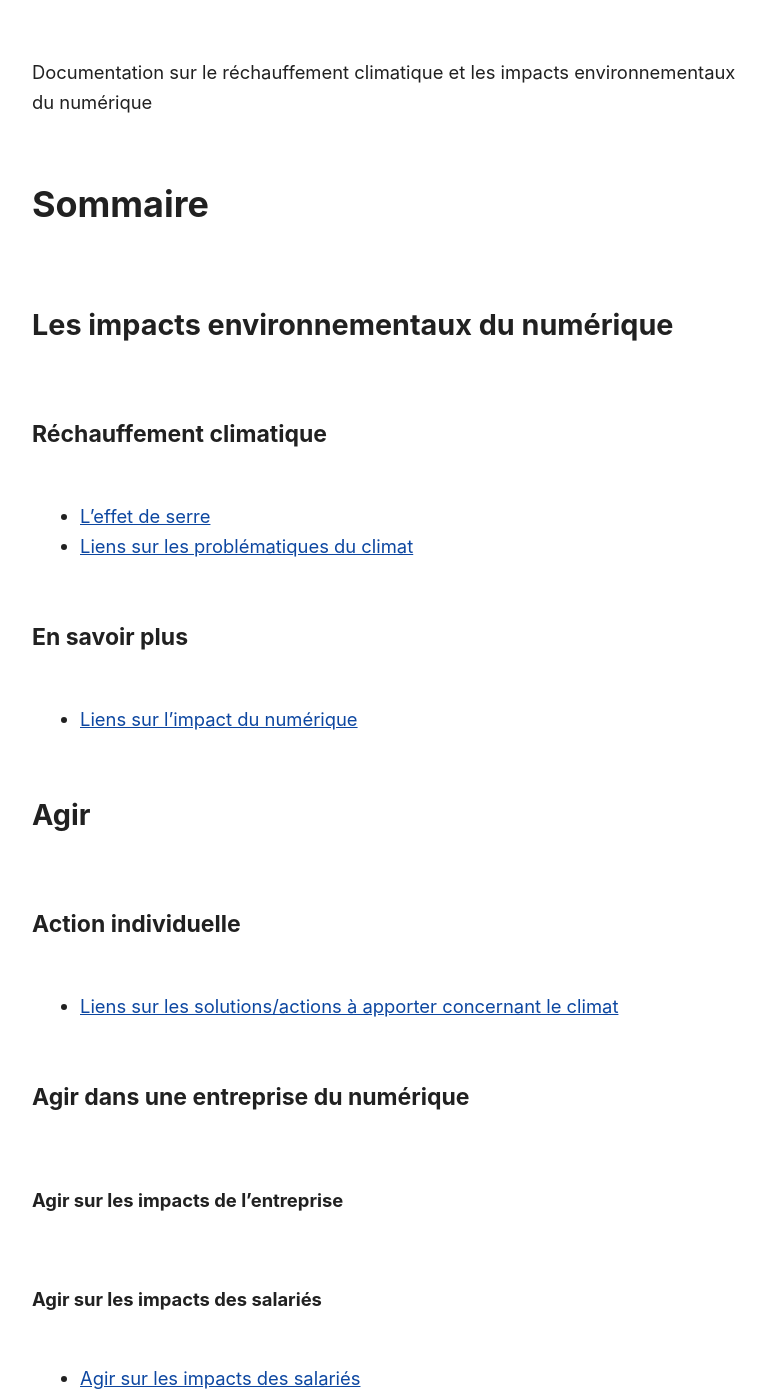
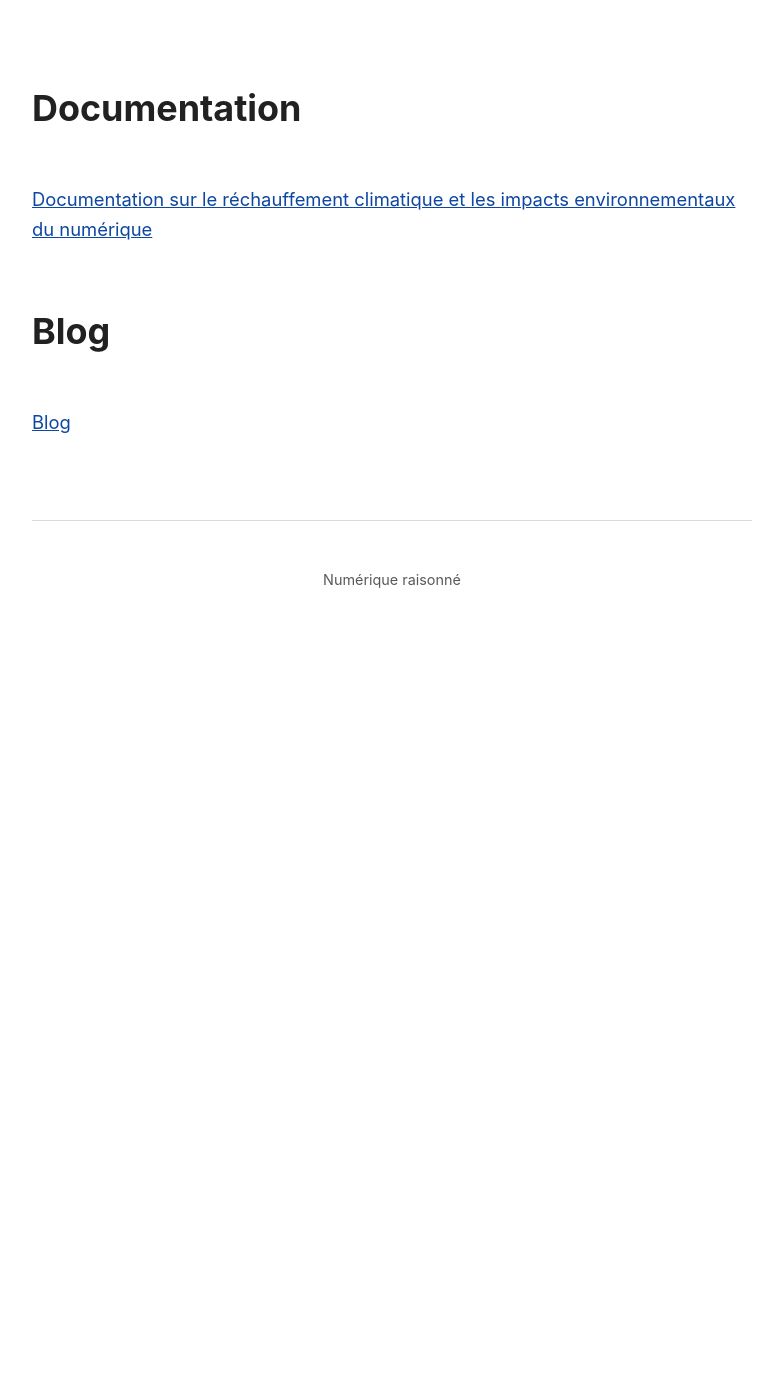
Before and after one commit to Slandais/slandais.github.io, a Jekyll site: the page built from index.md, in a window 1280 px wide and 1400 px high, scrolled down 331 px. Shown: the whole window, without its empty margins (248-1015 px from the left). Built offline with Jekyll 4.4.1, drawn with Linux system fonts in a browser that asks for light colours; after the commit the page ends 961 px from its top, so only the background shows below that; some of the changed text lies outside the part shown.

Commit message:
Update index.md

```diff
--- a/index.md
+++ b/index.md
@@ -5,39 +5,10 @@ title: Numérique raisonné
 
 # Accueil
 
-Documentation sur le réchauffement climatique et les impacts environnementaux du numérique
+## Documentation
 
-## Sommaire
+[Documentation sur le réchauffement climatique et les impacts environnementaux du numérique](./pages/doc.md)
 
-### Les impacts environnementaux du numérique
+## Blog
 
-#### Réchauffement climatique
-
-* [L'effet de serre](./pages/effetDeSerre.md)
-* [Liens sur les problématiques du climat](./pages/liensClimatProblemes.md)
-
-#### En savoir plus
-
-* [Liens sur l'impact du numérique](./pages/liensNumeriqueProblemes.md)
-
-### Agir
-
-#### Action individuelle
-
-* [Liens sur les solutions/actions à apporter concernant le climat](./pages/liensClimatSolutions.md)
-
-#### Agir dans une entreprise du numérique
-
-##### Agir sur les impacts de l'entreprise
-
-##### Agir sur les impacts des salariés
-
-* [Agir sur les impacts des salariés](./pages/liensActionsSalaries.md)
-
-##### Agir sur les impacts de ses clients
-
-###### GreenTech
-
-###### Eco-Conception
-
-* [Liens sur le numérique responsable](./pages/liensNumeriqueSolutions.md)
+[Blog](./blog)
```
